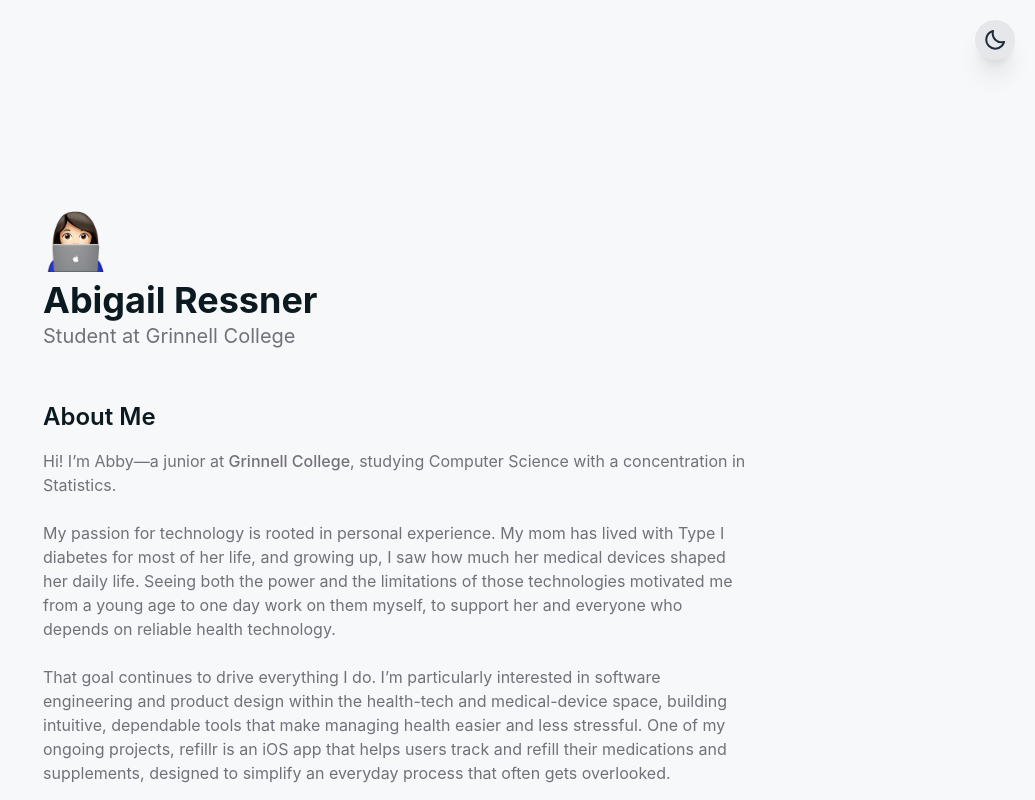
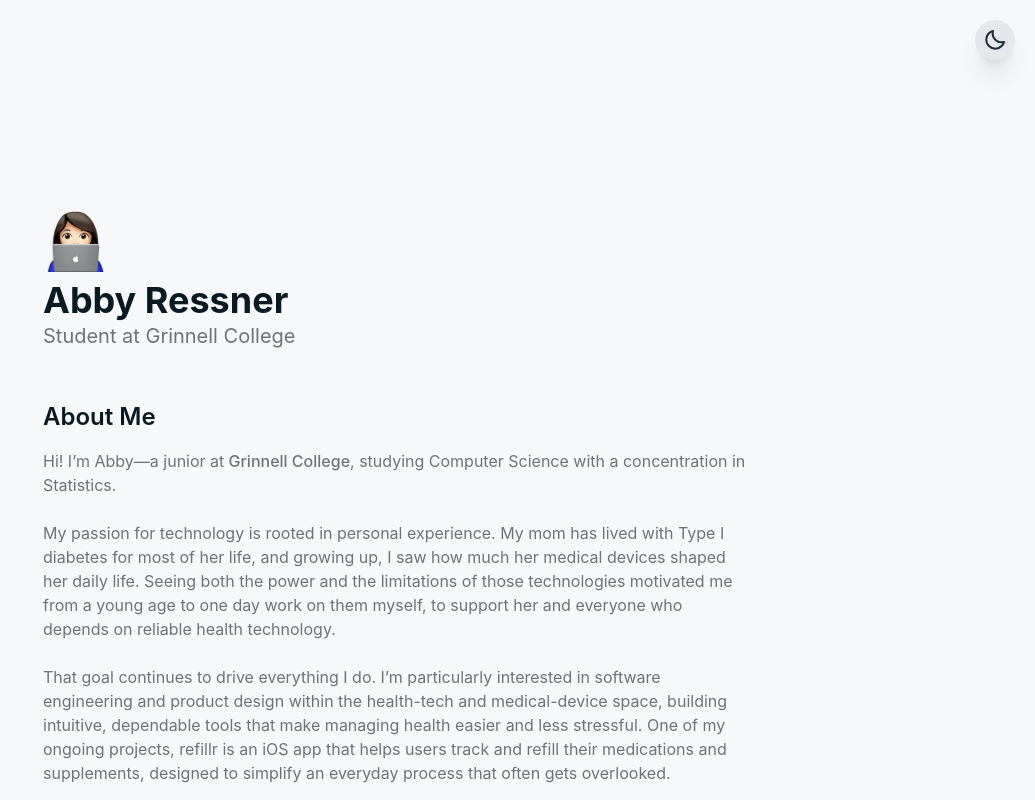
Before and after one commit to abbyressner/personal-site, a Next.js app: page / in a window 1280 px wide. Shown: the top 800 px of the page, without its empty margins (245-1280 px from the left). Built offline with nearby package versions, Linux system fonts and the light colour scheme; a web font is replaced by a local one.

Commit message:
update heading text

```diff
--- a/app/page.tsx
+++ b/app/page.tsx
@@ -20,7 +20,7 @@ export default function Home() {
             alt="logo"
           />
         </div>
-        <h1 className="heading text-4xl font-bold pt-2">Abigail Ressner</h1>
+        <h1 className="heading text-4xl font-bold pt-2">Abby Ressner</h1>
         <p className="text-xl leading-relaxed">
           Student at Grinnell College
         </p>
```
